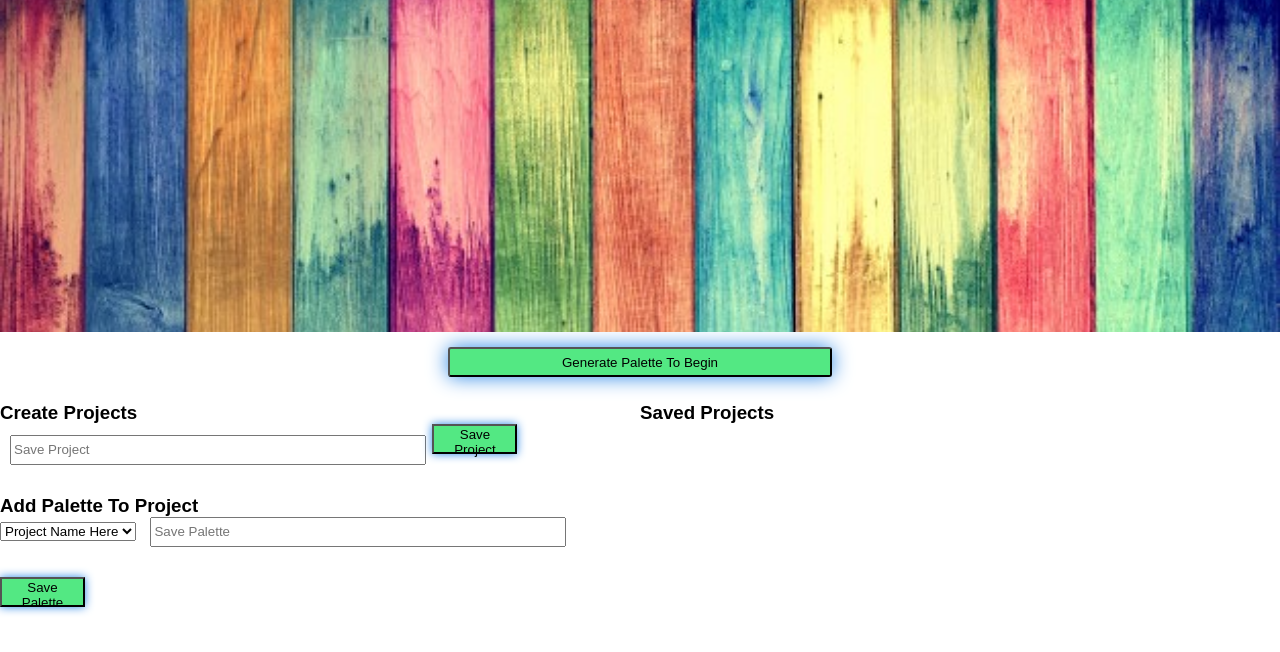
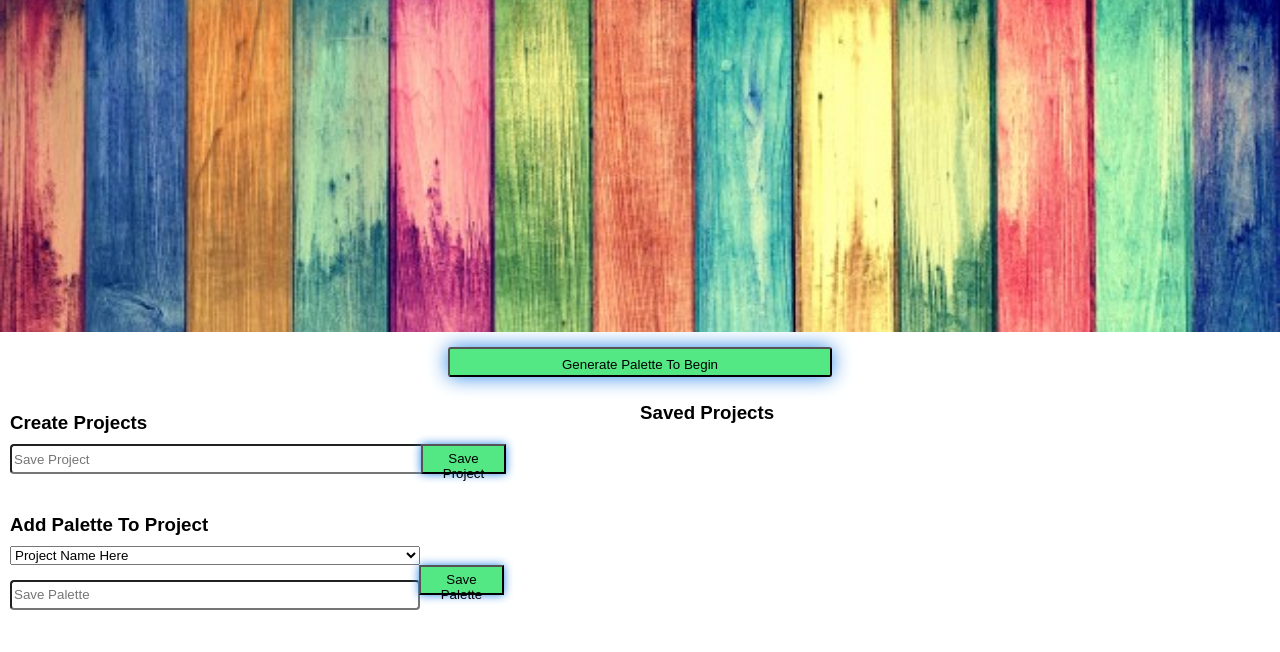
Before and after one commit to johnmboudreaux/palette-picker, a website: page public/index.html in a window 1280 px wide. Shown: the part 118-770 px from the top of the page. Drawn offline with nearby package versions, Linux system fonts and the light colour scheme; no server answers; a web font is replaced by a local one.

Commit message:
styled some of the controls

```diff
--- a/public/css/styles.css
+++ b/public/css/styles.css
@@ -77,7 +77,6 @@ header  {
   border-radius: 5px;
   font-size: .8em;
   font-weight: 400;
-  /*height: 23px;*/
   margin-bottom: 4px;
   opacity: .7;
   padding: 3px 5px 0 5px;
@@ -87,6 +86,10 @@ header  {
 .project-controls {
   display: flex;
   width: 50vw;
+}
+
+.controls {
+
 }
 
 .generate-button-container {
@@ -99,10 +102,11 @@ header  {
   align-self: center;
   background-color: #53E883;
   border-radius: 3px;
+  box-shadow: 0 0 20px #2986E5;
   height: 30px;
   width: 30%;
   margin: 0 auto 15px auto;
-  box-shadow: 0 0 20px #2986E5;
+  padding-top: 5px;
 }
 
 .generate-palette-button:hover {
@@ -111,9 +115,14 @@ header  {
 
 .project-input,
 .palette-input {
+  border-radius: 4px;
   height: 30px;
   width: 65%;
-  margin: 0 2px 30px 10px;
+  margin: 0 -5px 30px 0;
+}
+
+.project-controls {
+  margin-left: 10px;
 }
 
 .create-project-button,
@@ -122,6 +131,7 @@ header  {
   box-shadow: 0 0 10px #2986E5;
   height: 30px;
   width: 85px;
+  padding-top: 5px;
 }
 
 .create-project-button:hover,
@@ -176,13 +186,27 @@ header  {
 
 .create-project-title {
   font-size: 20px;
-  margin: 0 0 5px 10px;
   text-align: center;
+}
+
+.project-title {
+  margin: 10px;
+}
+
+.drop-select {
+  display: flex;
+  flex-direction: column;
+  margin-left: 10px
 }
 
 .left-border {
   border-top-left-radius: 5px;
-  border-bottom-left-radius: 5px; }
+  border-bottom-left-radius: 5px;
+}
+
+#project-selector {
+  width: 65%;
+}
 
 aside {
   display: flex;
--- a/public/index.html
+++ b/public/index.html
@@ -63,18 +63,24 @@
   <aside>
 
     <section class="left-side">
-      <h1 class="create-project-title">Create Projects</h1>
-      <div>
+      <div class="project-title">
+        <h1 class="create-project-title">Create Projects</h1>
+      </div>
+      <div class="project-controls">
         <input class="project-input" id="save-project-input" type="text" placeholder="Save Project">
         <button class="create-project-button" id="save-project-button">Save Project</button>
       </div>
-      <h1 class="creat-project-title">Add Palette To Project</h1>
-      <div>
+      <div class="project-title">
+        <h1 class="creat-project-title">Add Palette To Project</h1>
+      </div>
+      <div class="drop-select">
         <select name="drop-down" id="project-selector">
           <option>Project Name Here</option>
         </select>
-        <input class="palette-input" id="save-palette-input" type="text" placeholder="Save Palette">
-        <button class="create-palette-button" id="save-palette-button">Save Palette</button>
+        <div class="controls">
+          <input class="palette-input" id="save-palette-input" type="text" placeholder="Save Palette">
+          <button class="create-palette-button" id="save-palette-button">Save Palette</button>
+        </div>
       </div>
     </section>
 
```
